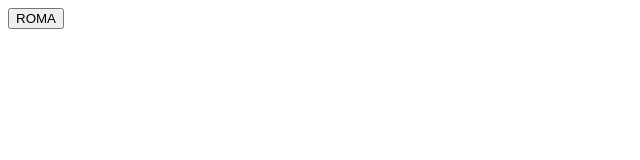
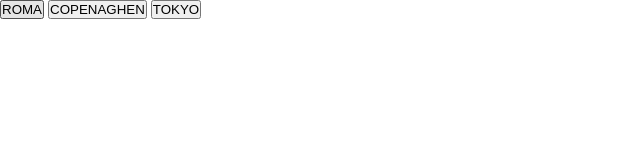
Before and after one commit to ThomasNGit/htmlcss-airbnb, a plain HTML site: page index.html in a window 1280 px wide. Shown: the whole page, without its empty margins (0-640 px from the left). Drawn offline with Linux system fonts and the light colour scheme.

Commit message:
Aggiunti altri due bottoni e inserite le regole generali di pagina

```diff
--- a/assets/css/style.css
+++ b/assets/css/style.css
@@ -0,0 +1,5 @@
+* {
+  margin: 0;
+  padding: 0;
+  box-sizing: border-box;
+}
--- a/index.html
+++ b/index.html
@@ -12,6 +12,12 @@
       <!-- creazione primo bottone -->
       <button class="button" type="button" name="button">ROMA</button>
 
+      <!-- creazione secondo bottone -->
+      <button type="button" name="button">COPENAGHEN</button>
+
+      <!-- creazione terzo bottone -->
+      <button type="button" name="button">TOKYO</button>
+
     </div>
 
   </body>
```
